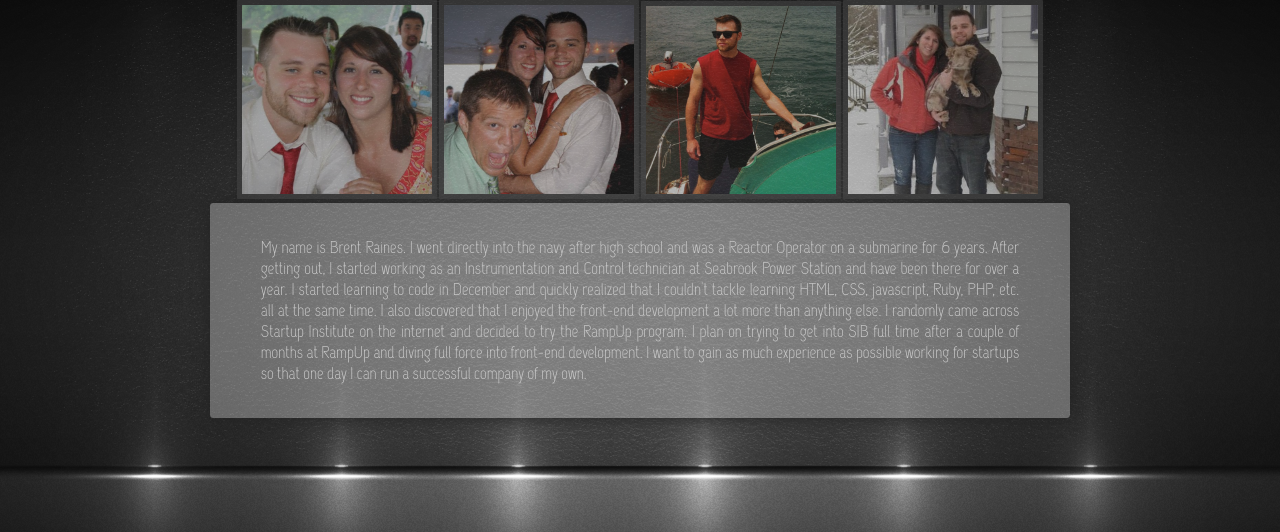
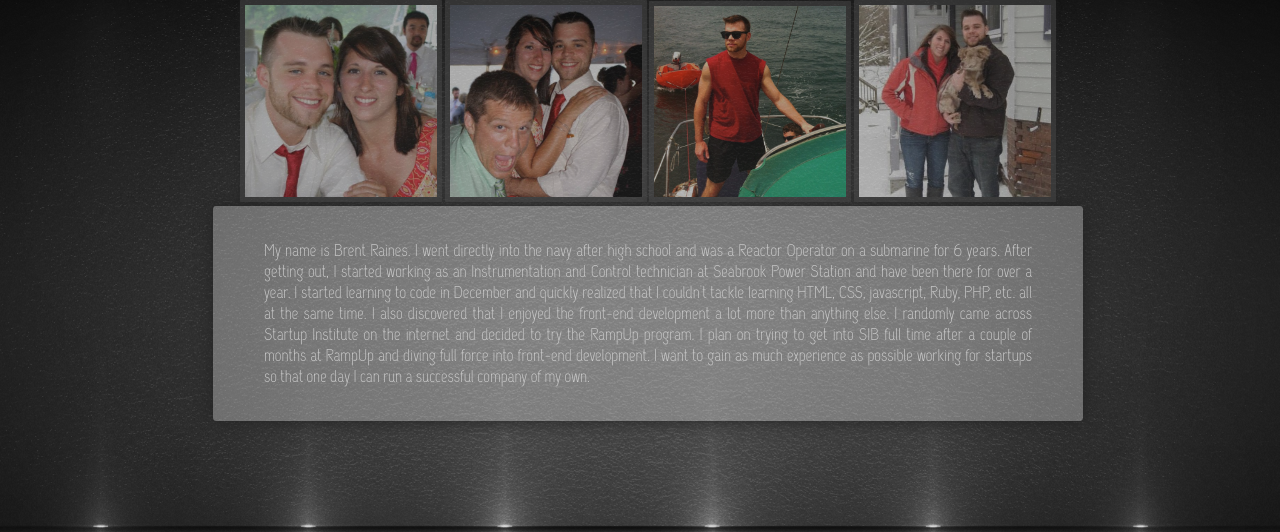
Before and after one commit to b-raines/b-raines.github.com, a plain HTML site: page index.html in a window 1280 px wide. Shown: the part 75-607 px from the top of the page. Drawn offline with Linux system fonts and the light colour scheme.

Commit message:
10 Day Challenge

```diff
--- a/sass/style.sass
+++ b/sass/style.sass
@@ -10,13 +10,15 @@ html
 	font-size: 16px
 
 #page
-	position: fixed
-	background: image-url("background.jpg") no-repeat
-	background-size: 100%
+	background: image-url("background.jpg") no-repeat fixed center
+	background-size: cover
+	width: 100%
+	height: 100%
 	background-color: #000
 	color: #000
 	font-size: 62.5% /* 1em = 10px */
 	margin-bottom: 20em
+	overflow: hidden
 
 h1
 	font: times, serif
```
Also changed, not shown: css/style.css.
